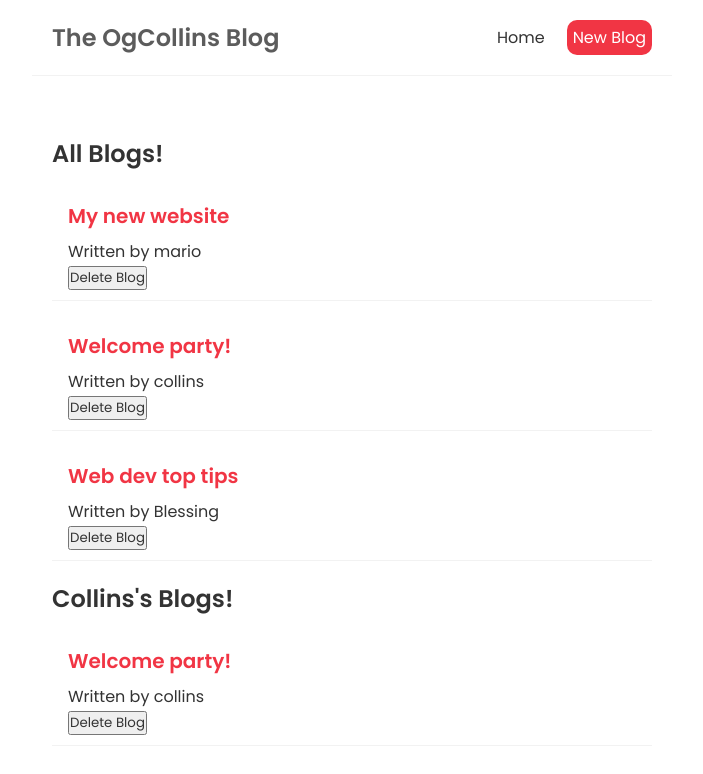
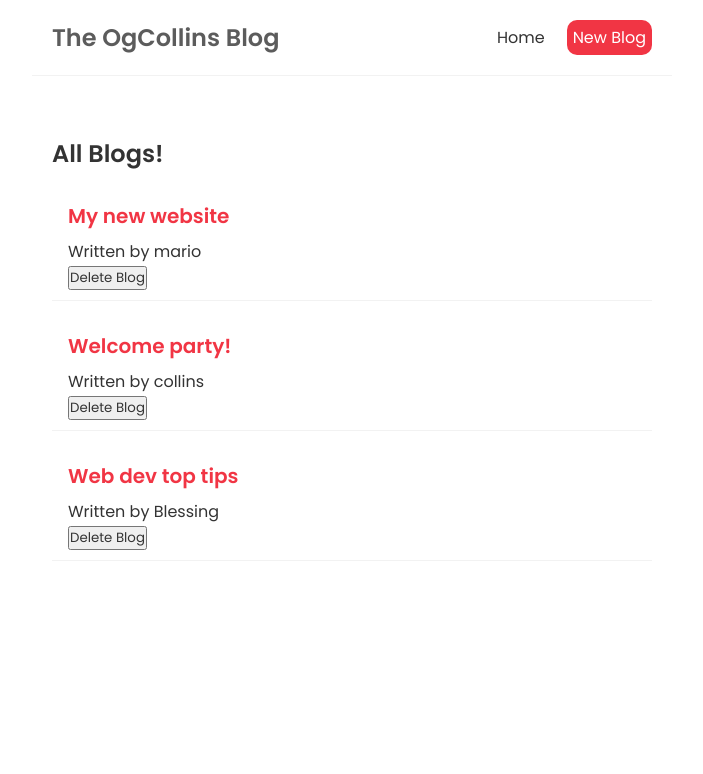
Before and after one commit to collins-dev1/ogcollins_blog, a React (Create React App) app: page / in a window 1280 px wide. Shown: the top 774 px of the page, without its empty margins (288-991 px from the left). Built offline with nearby package versions, Linux system fonts and the light colour scheme.

Commit message:
ten commit

```diff
--- a/src/home.js
+++ b/src/home.js
@@ -44,7 +44,7 @@ const Home = () => {
             <BlogList blogs={blogs} title="All Blogs!" handleDelete={handleDelete}/>
 
             {/* Viewing my blog one by one method */}
-            <BlogList blogs={blogs.filter((blog) => blog.author === 'collins')} title="Collins's Blogs!" handleDelete={handleDelete}/>
+            {/* <BlogList blogs={blogs.filter((blog) => blog.author === 'collins')} title="Collins's Blogs!" handleDelete={handleDelete}/> */}
         </div>
     );
 }
```
